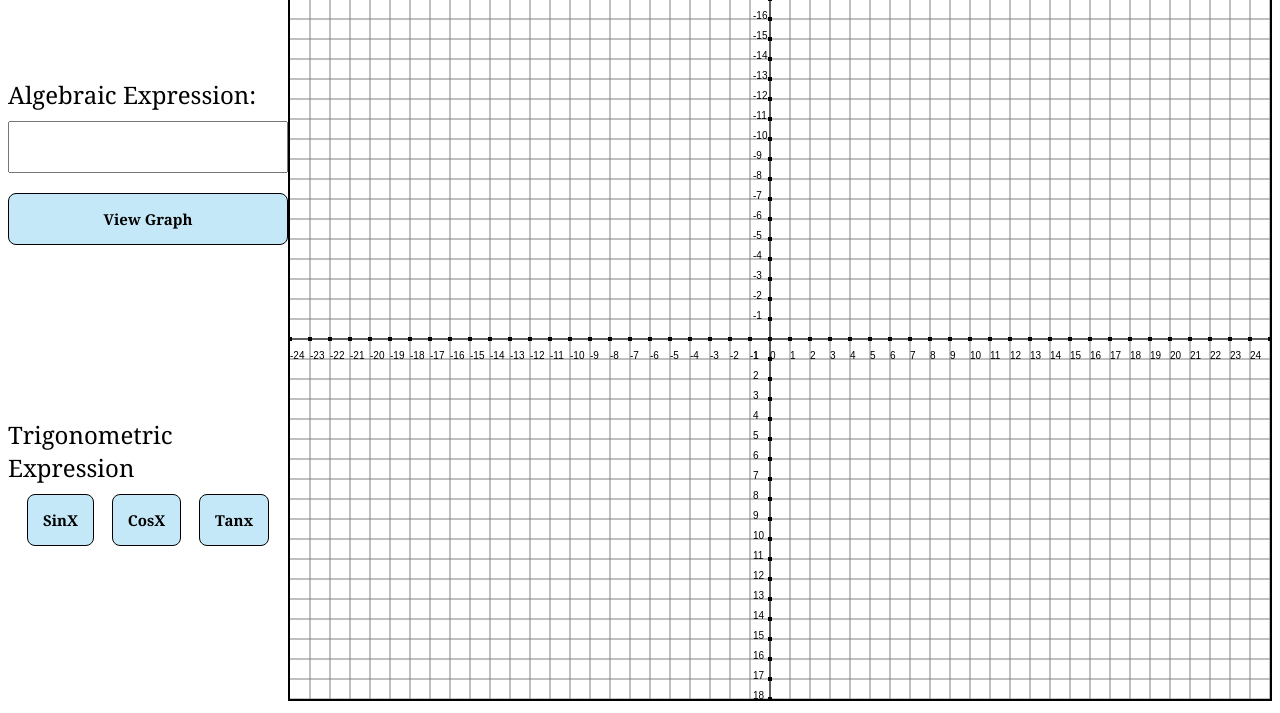
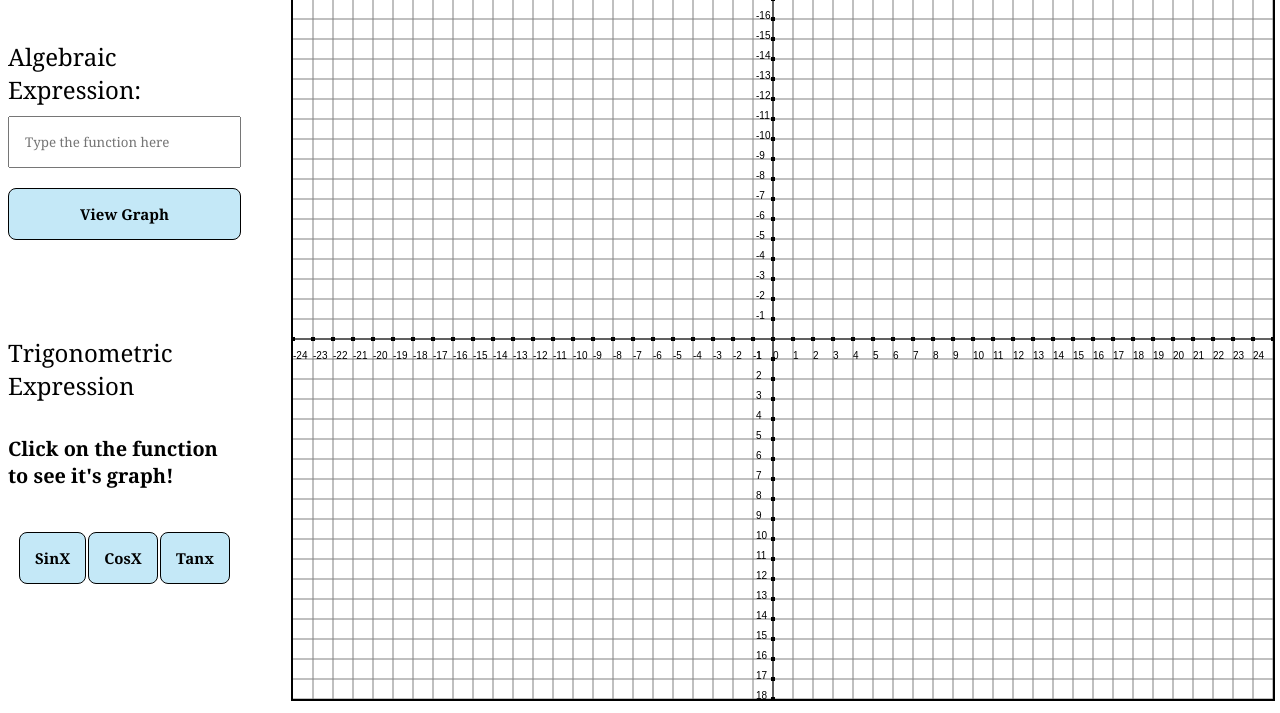
Before and after one commit to rt1301/DeltaOT-T2, a plain HTML site: page index.html in a window 1280 px wide. Shown: the part 87-800 px from the top of the page. Drawn offline with Linux system fonts and the light colour scheme.

Commit message:
Added information regarding usage of app

```diff
--- a/index.html
+++ b/index.html
@@ -13,11 +13,12 @@
     <div class="navbar">
         <div class="form-group">
             <label for="Algebra">Algebraic Expression:</label>
-            <input id="algebra" type="text">
+            <input id="algebra" type="text" placeholder="Type the function here">
             <button id="algbBtn">View Graph</button>
         </div>
         <div class="form-group">
             <label for="Trigo">Trigonometric Expression</label>
+            <h5>Click on the function to see it's graph!</h5>
             <div class="functions">
                 <button id="sin">SinX</button>
                 <button id="cos">CosX</button>
--- a/style.css
+++ b/style.css
@@ -20,6 +20,7 @@ div.navbar
     flex-direction: column;
     justify-content: space-around;
     height: 80vh;
+    margin-right: 50px;
 }
 .form-group
 {
```
